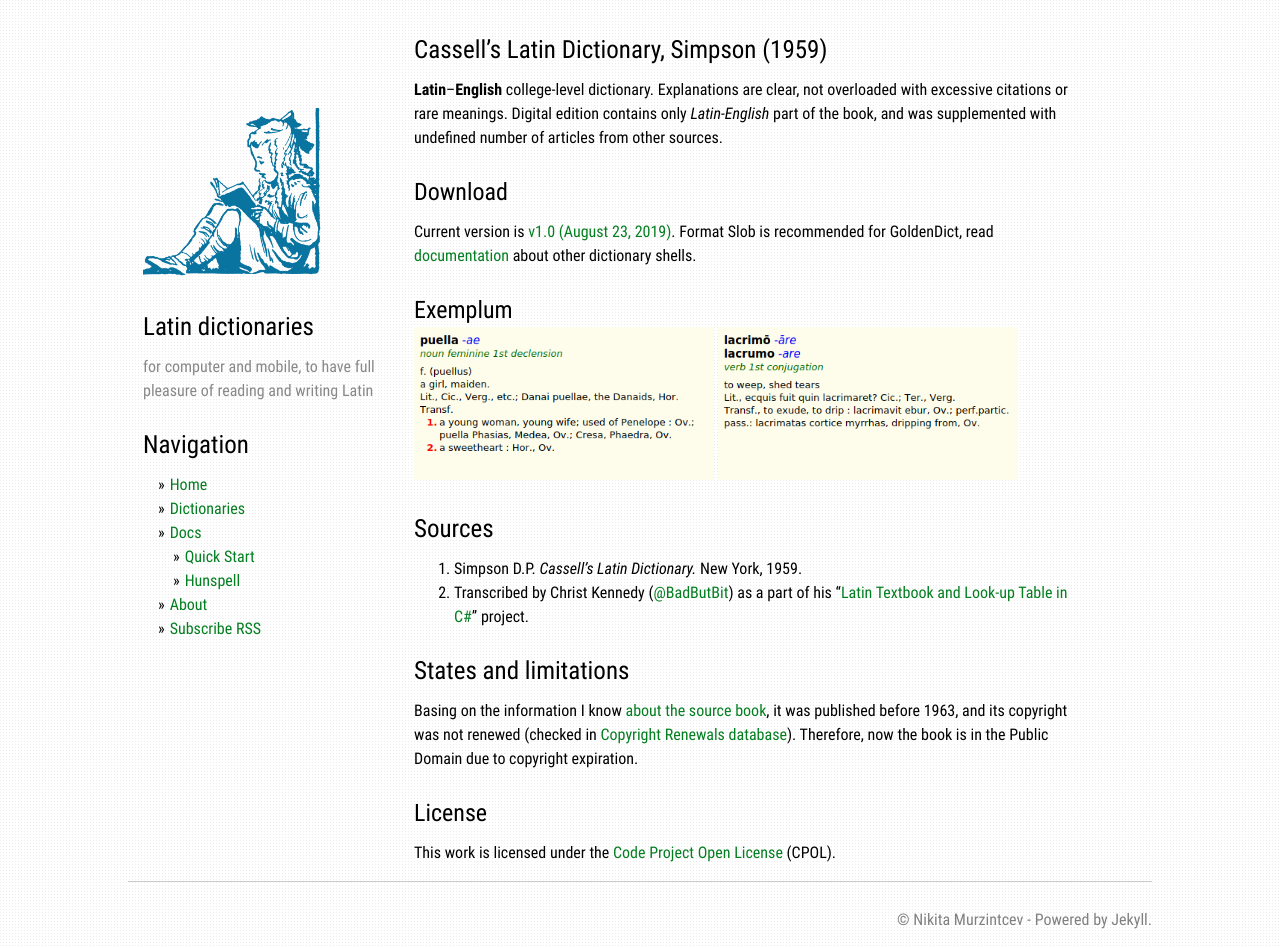
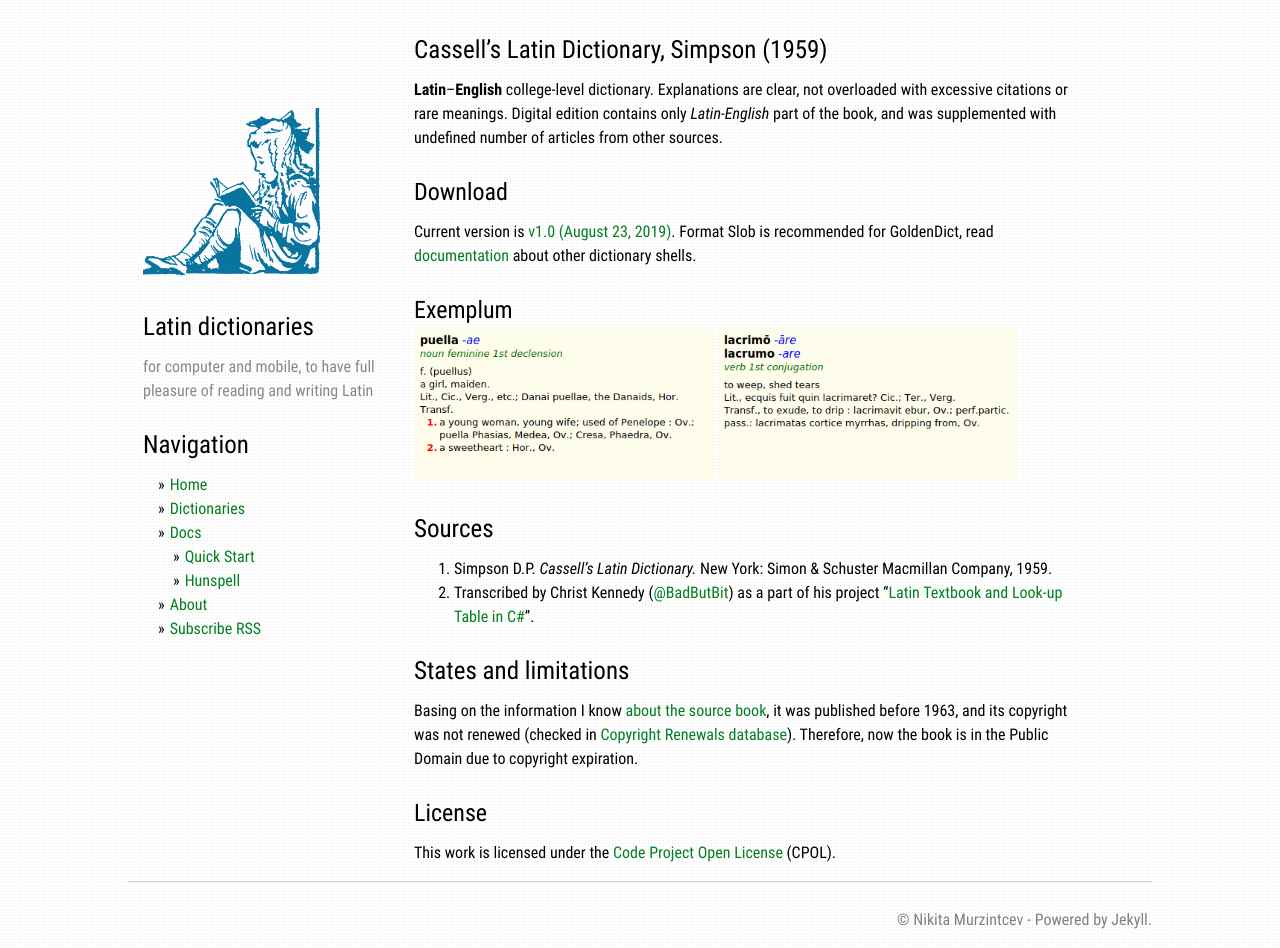
Before and after one commit to nikita-moor/dictionaries, a Jekyll site: the page built from _dictionaries/Simpson1959.md, in a window 1280 px wide. Built offline with Jekyll 4.4.1, drawn with Linux system fonts in a browser that asks for light colours.

```diff
--- a/_dictionaries/Simpson1959.md
+++ b/_dictionaries/Simpson1959.md
@@ -26,8 +26,8 @@ Current version is [v1.0 (August 23, 2019)][2]. Format Slob is recommended for G
 
 # Sources
 
-1. Simpson D.P. _Cassell's Latin Dictionary._ New York, 1959.
-2. Transcribed by Christ Kennedy ([@BadButBit][3]) as a part of his "[Latin Textbook and Look-up Table in C#][4]" project.
+1. Simpson D.P. _Cassell's Latin Dictionary._ New York: Simon & Schuster Macmillan Company, 1959.
+2. Transcribed by Christ Kennedy ([@BadButBit][3]) as a part of his project "[Latin Textbook and Look-up Table in C#][4]".
 
 
 # States and limitations
```
Also changed, not shown: _dictionaries/Appleton1914.md (+2 -3 lines), _posts/2019-08-23-Latin_English_dictionaries.md (+1 -1 lines), _posts/2019-08-27-Appleton1914.md (added, +20 -0 lines).
